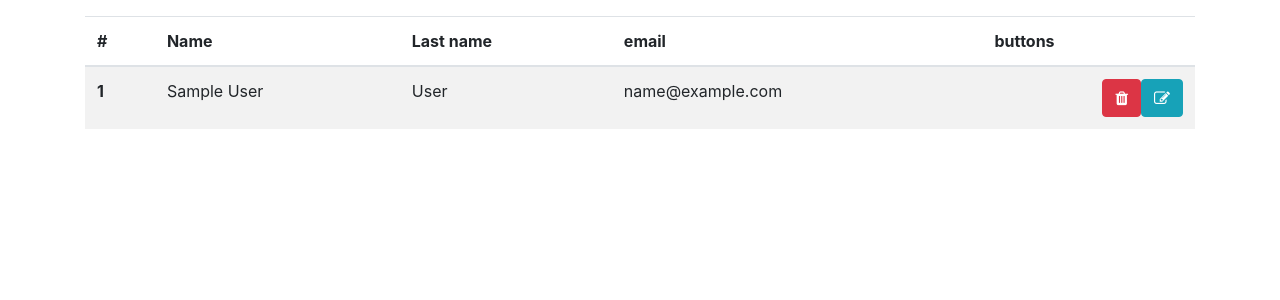
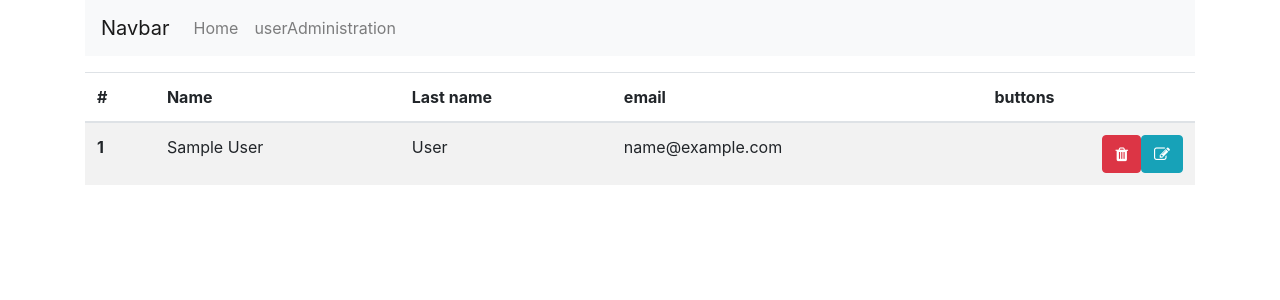
Before and after one commit to aniqdev/rodion, a PHP site: page /userAdministration.php in a window 1280 px wide. Shown: the top 300 px of the page. Run offline with PHP 8.4, Linux system fonts and the light colour scheme; tables that the repository leaves empty or names only in its code hold one stand-in row (values such as "Sample post").

Commit message:
users crud

```diff
--- a/lesson-db/header.php
+++ b/lesson-db/header.php
@@ -18,5 +18,5 @@
   </head>
   <body>
 <?php
-// include 'navigation.php';
+include 'navigation.php';
 ?>
--- a/lesson-db/navigation.php
+++ b/lesson-db/navigation.php
@@ -7,16 +7,10 @@
     <div class="collapse navbar-collapse" id="navbarNav">
       <ul class="navbar-nav">
         <li class="nav-item <?php echo $_SERVER['PHP_SELF'] === '/index.php' ? 'active' : '' ?>">
-          <a class="nav-link" href="/">Home</a>
+          <a class="nav-link" href="index.php">Home</a>
         </li>
         <li class="nav-item <?php echo $_SERVER['PHP_SELF'] === '/pacient.php' ? 'active' : '' ?>">
-          <a class="nav-link" href="/pacient.php">Pacient</a>
-        </li>
-        <li class="nav-item <?php echo $_SERVER['PHP_SELF'] === '/reviews.php' ? 'active' : '' ?>">
-          <a class="nav-link" href="/reviews.php">Reviews</a>
-        </li>
-        <li class="nav-item <?php echo $_SERVER['PHP_SELF'] === '/contacts.php' ? 'active' : '' ?>">
-          <a class="nav-link" href="/contacts.php">Contacts</a>
+          <a class="nav-link" href="userAdministration.php">userAdministration</a>
         </li>
       </ul>
     </div>
```
